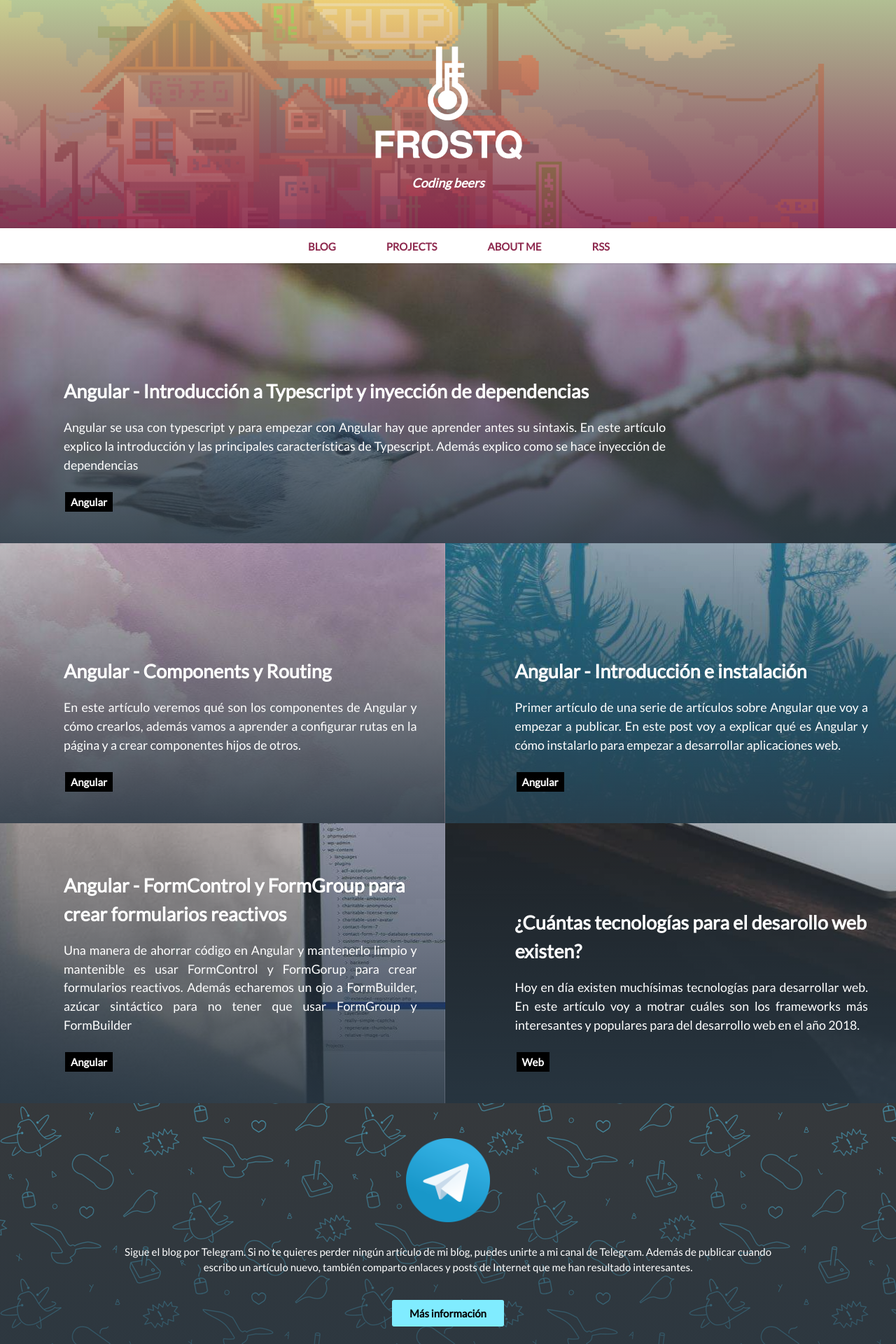
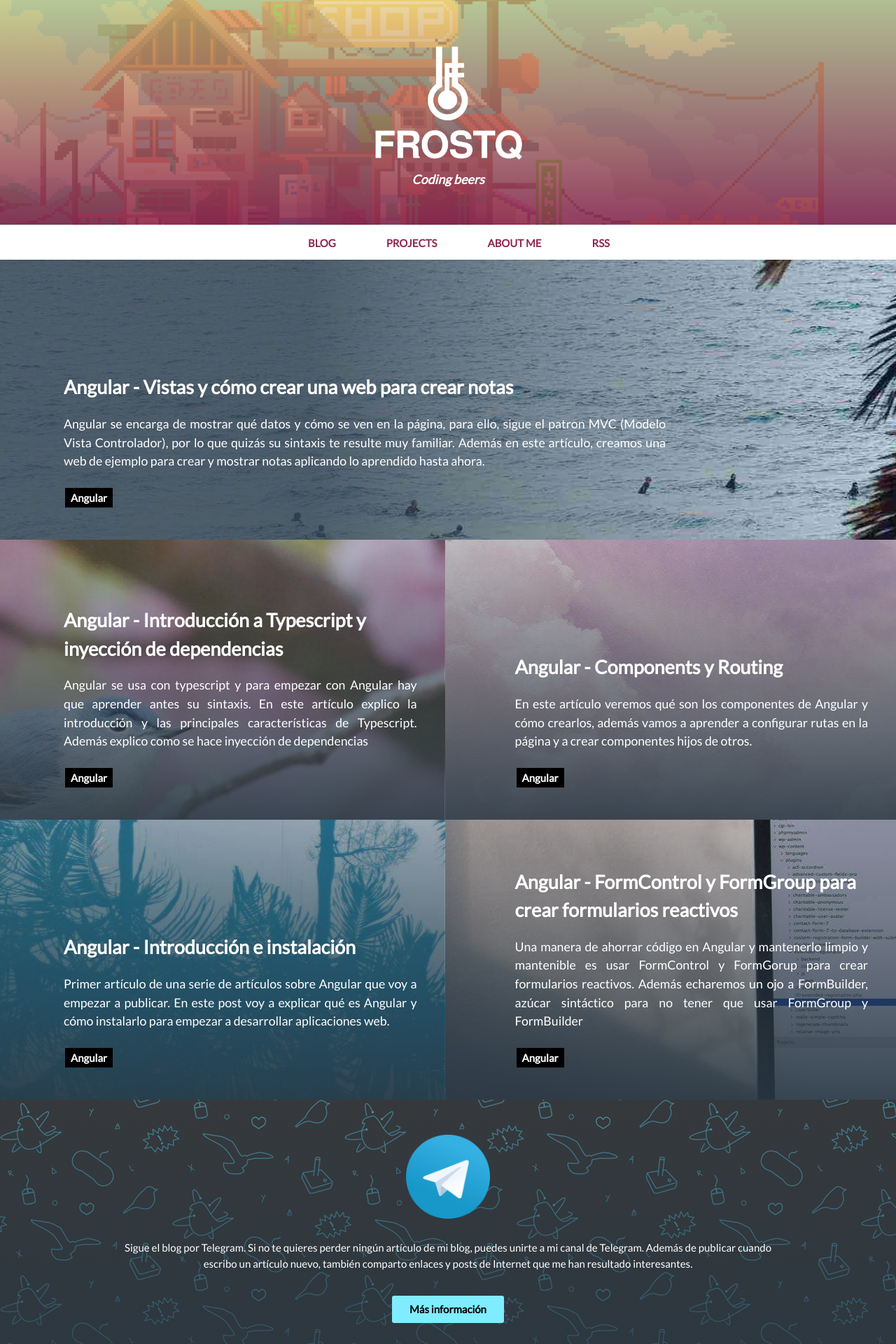
Before and after one commit to diegologs/frostqui.github.io, a Jekyll site: the page built from index.html, in a window 1280 px wide. Shown: the top 1920 px of the page at 70% size. Built offline with Jekyll 4.4.1, drawn with Linux system fonts in a browser that asks for light colours; some web fonts are replaced; some of the changed text lies outside the part shown.

Commit message:
Añadido post sobre Angular, vistas y web de ejemplo

````diff
--- a/_includes/advert_telegram.html
+++ b/_includes/advert_telegram.html
@@ -2,7 +2,7 @@
 
     <div class="advert_info">
 
-        <img class="img-responsive center telegram_img" src="{{site.baseurl}}/images/telegram.png">
+        <img class="img-responsive center telegram_img" src="{{site.baseurl}}/images/telegram.png" alt="Logotipo de Telegram. Únete a mi canal de Telegram t.me/frostqui">
 
         <p class="summary_advert">Sigue el blog por Telegram. Si no te quieres perder ningún artículo de mi blog, puedes unirte a mi canal de Telegram. Además de publicar cuando escribo un artículo nuevo, también comparto enlaces y posts de Internet que me han resultado interesantes.</p>
 
--- a/_includes/post_list_one_column.html
+++ b/_includes/post_list_one_column.html
@@ -1,5 +1,5 @@
 <div class="post_list">
-  <h2 class="latest">Latest stuff</h2>
+  <h2 class="latest">Other stuff</h2>
 
   <div class="posts">
     {% assign counter = 0 %}
--- a/_includes/post_list_two_columns.html
+++ b/_includes/post_list_two_columns.html
@@ -7,7 +7,7 @@
 
       {% assign counter=counter | plus:1 %}
       {% if counter == 1 %}
-      <article class="full post_half_bg" style="background-image: linear-gradient( rgba(52, 68, 83, 0.3), rgba(41, 56, 68, 0.9) ), url({{site.baseurl}}/images/posts/{{post.image}}.jpg)">
+      <article class="full post_half_bg" style="background-image: linear-gradient(to right, rgba(52, 68, 83, 0.85) 35%, rgba(41, 56, 68, 0.15) ), url({{site.baseurl}}/images/posts/{{post.image}}.jpg)">
 
         <div class="half_bottom">
          <h3 class="half_title"> <a class="white" href="{{site.baseurl}}{{post.url}}">{{post.title}}</a></h3>
--- /dev/null
+++ b/_posts/2018-06-12-angular-vistas-bindings.md
@@ -0,0 +1,342 @@
+---
+layout: post
+title: Angular - Vistas y cómo crear una web para crear notas
+meta: Aprendemos cómo funciona las vistas en Angular, además echamos a un vistazo a una web de ejemplo creada con Angular para crear notas
+description: Aprende cómo funciona las vistas en Angular, además echamos a un vistazo a una web de ejemplo creada con Angular para crear notas
+excerpt: Angular se encarga de mostrar qué datos y cómo se ven en la página, para ello, sigue el patron MVC (Modelo Vista Controlador), por lo que quizás su sintaxis te resulte muy familiar. Además en este artículo, creamos una web de ejemplo para crear y mostrar notas aplicando lo aprendido hasta ahora.
+title-page: Vistas en Angular y cómo crear una web de notas
+image: angular-views
+lang: es
+tags: [Angular]
+serie: angular
+
+---
+
+## Introducción
+
+Hasta ahora, si has seguido la [serie de artículos sobre Angular]({{site.baseurl}}/series/angular), sabrás cómo crear componentes y cómo funciona (de forma básica), typescript, pero aún no sabemos cómo mostrar información en la pantalla del navegador, ni como pasar información de la vista al controlador.
+
+En este sentido Angular es muy potente. Con una sintaxis muy parecida a otros sistema de templates o arquitecturas MVC, es capaz de ofrecer
+muchísimas funciones a los programadores. Por ejemplo podemos mostrar o no elementos de la página dependiendo de una variable boolean, o incluso podemos ejecutar directamente en la vista funciones declaradas en el componente.
+
+ <img src="https://i.imgur.com/dAGd758.png" class="responsive-img" alt="">
+
+
+## Vistas
+
+La manera más rápida de mostrar una variable contenida en un controlador es usar la sintaxis:
+
+{% raw %}
+```html
+{{nombre_variable}}
+```
+{% endraw %}
+
+Lo bueno de Angular es que puedes actualizar el valor de esta variable en cualquier momento y automáticamente los cambios se reflejarán en el HTML
+
+Además, también se pueden poner operaciones o llamadas a funciones entre las llaves, por ejemplo:
+
+{% raw %}
+```html
+<p>La suma de 5 y 4 es {{5 + 4}}</p>
+```
+{% endraw %}
+
+O por ejemplo:
+
+{% raw %}
+```html
+<p>getVal()</p>
+```
+{% endraw %}
+
+
+
+### Mostrando arrays
+
+¿Qué pasa si tenemos un array de información?, para este caso Angular viene con unas etiquetas especiales para recorrer arrays o listas:
+
+{% raw %}
+```html
+ <ul>
+    <li *ngFor="let item of nombre_array">
+      {{ item }}
+    </li>
+  </ul>
+```
+{% endraw %}
+
+Es importante poner el * antes del ngFor para que Angular lo detecte adecuandamente. Como ves, dentro del ngFor usamos sintaxis ES6, en concreto hacemos un for each.
+Por último mostramos la varibale item que hemos creado en el bucle.
+
+Cuando Angular sirva la página se encargara de crear un elemento **`<li>`** por cada elemento del array, y dentro de cada uno, mostrará su contenido. Si en lugar de hacer el ngFor dentro un `<li>` lo haces dentro de un **div**, por ejemplo, se creará un div por cada elemento del array.
+
+**¿Y si el array es un array de objetos, como se muestran los atributos de los objetos?** Simplemente al mostrar los elementos del array puedes poner, por ejemplo:
+
+{% raw %}
+```html
+{{ item.atributo }}
+```
+{% endraw %}
+
+Dentro de los bucles, también podemos declarar una variable para alamacenar el valor del índice del elemento:
+
+{% raw %}
+```html
+ <ul>
+    <li *ngFor="let item of nombre_array; let i = index">
+      {{i}}. {{ item }}
+    </li>
+  </ul>
+```
+{% endraw %}
+
+### Mostrar elementos de forma condicional
+
+En ocasiones, necesitamos que un elemento se muestre en pantalla dependiendo de una condición. Esto se consigue por medio de ngIf:
+
+```html
+<div *ngIf="array.length > 3">Esto se muestra si el array tiene menos de 3 elementos</div>
+```
+
+Si por ejemplo, tenemos una variable boolean (true, o false), también podemos motrar contenido o no dependiendo del valor de esa variable:
+
+```html
+<div *ngIf="condicion">Esto se muestra si la variable condicion es true (o distinto de null y undefined)</div>
+```
+
+De esta forma, por ejemplo, podemos mostrar en el navbar, un botón de login si el usuario no está registrado:
+
+```html
+<nav class="navbar navbar-expand-lg navbar-light bg-light">
+  <button class="navbar-toggler" type="button" data-toggle="collapse" data-target="#navbarTogglerDemo03" aria-controls="navbarTogglerDemo03" aria-expanded="false" aria-label="Toggle navigation">
+    <span class="navbar-toggler-icon"></span>
+  </button>
+  <a class="navbar-brand" href="#">Navbar</a>
+
+  <div class="collapse navbar-collapse" id="navbarTogglerDemo03">
+    <ul class="navbar-nav mr-auto mt-2 mt-lg-0">
+      <li class="nav-item active">
+        <a class="nav-link" href="#">Home <span class="sr-only">(current)</span></a>
+      </li>
+      <li class="nav-item">
+        <a class="nav-link" href="#">Link</a>
+      </li>
+      <li class="nav-item">
+        <a class="nav-link disabled" href="#">Disabled</a>
+      </li>
+    </ul>
+    <div class="form-inline my-2 my-lg-0" *ngIf="!user_is_logged">
+      <button class="btn btn-outline-success my-2 my-sm-0" type="submit">Login</button>
+    </div>
+  </div>
+</nav>
+```
+Si te das cuenta, he puesto el **!** antes de la variable de **user_is_logged** para negarlo, es decir, si el usuario no está registrado se mostrará el botón de login.
+
+Dentro de los **if** también podemos llamar a funciones dentro de su controlador, por ejemplo:
+
+```html
+<div *ngIf="getVal() < 3">Ejemplo</div>
+```
+
+### Bindeando estilos y atributos html a variables en el controlador
+
+Para bindear un atributo de una etiqueta htm a una variable que tengamos en el controlador, por ejemplo el src de una imagen:
+
+```html
+<img [src]="imagePath" />
+```
+
+Si queremos, por ejemplo, dinámicamente cambiar el color de fondo de una etiqueta html, pero poniendo el color que tenemos guardado en una variable, se hace así:
+
+```html
+ <div class="circle" [style.background]="color">
+```
+
+Como puedes observar, para los atributos de las etiquetas html se hace poniendo el atributo entre corchetes, y para los estilos también, solo que añadiendo delante style.
+
+## Eventos
+
+Por ejemplo para controlar cuándo el usuario hace click en un botón:
+
+```html
+<button (click)="onClick()">Click me!</button>
+```
+
+Después en el controlador, tenemos que crear una función con el mismo nombre, en este caso, onClick, que será la que se ejecute al pulsar el botón
+
+### Binding en inputs
+
+Para recoger el valor del input mientras escribe el usuario, antes tenemos que asegurarnos que hemos importado el módulo de FormsModule de Angular, en el archivo **app.mudule.ts**, es decir:
+
+```typescript
+import { FormsModule } from '@angular/forms';
+```
+A continuación lo importamos en la sección **imports**. Una vez hecho esto podemos continuar creando los inputs. Para bindear el input con la variable:
+
+```html
+<input [(ngModel)]="name">
+```
+Al usar la sintaxis [(...)] lo que estamos haciendo es two way data binding, el paso de información se hace en dos sentidos: entre el html y el controlador y al revés. Esto quiere decir que
+si actualizamos el valor en el html o en el controlador en el otro sentido se actualizará atuomáticamente.
+
+Para esto necesitamos tener una variable en el controlador llamada name (o con el nombre que le hayamos puesto en el html).
+
+Si ahora muestras la variable **name**, debajo del input, te darás cuenta de que según escribes en el formulario se va mostrando abajo automáticamente:
+
+{% raw %}
+```html
+{{name}}
+```
+
+Otro evento que podemos controlar, por ejemplo, es cuando el usuario levanta una tecla mientras escribe:
+
+```html
+<input [(ngModel)]="name" (keyup)="onKeyup($event)">
+```
+
+{% endraw %}
+
+## Ejemplo práctico
+
+ <img src="https://i.imgur.com/IF2M25f.jpg" class="responsive-img" alt="">
+
+
+Para poner en práctica los conocimientos que hemos aprendido, vamos a realizar una app de prueba que consista en crear notas o recordatorios.
+
+Para empezar creamos el proyecto con angular cli:
+
+```bash
+ng new notas --routing
+```
+
+Esta vez he puesto el parámetro **--routing** para que Angular se encargue de generar también el archivo de rutas. En mi caso he llamado a la aplicación notas.
+
+A continuación lo que hago es **ng serve** para que la aplicación empiece a funcionar mientras desarrollo, por suerte, Angular se recompila cada vez que se guarda un archivo por lo que cada cambio que realices se muestra en la página al instante.
+
+Siguiente paso, generar los componentes que vayamos a necesitar.
+
+En este caso, voy a crear únicamente un componente para mostrar la lista de notas, ya que solo van a tener un título. Si quieres que cada nota tenga una página independiente, tienes que crear otro componente para la vista detalle, con una ruta dinámica, como vimos en [este artículo]({{site.baseurl}}angular-componentes-routing), pero en este caso no lo voy a crear.
+
+```bash
+ng generate component notes
+```
+
+El siguiente paso es meter el componente que acabamos de crear en el archivo con las rutas, en este caso, como acabamos de crear la aplicación, viene vacío:
+
+```typescript
+import { NgModule } from '@angular/core';
+import { Routes, RouterModule } from '@angular/router';
+import { NotesComponent } from './notes/notes.component';
+
+const routes: Routes = [
+  { path: '', component: NotesComponent,  pathMatch: 'full'},
+];
+```
+
+No hay que olvidar importar el componente de las notas. Para este tutorial he puesto que la ruta hacia las notas sea vacía, es decir, la página que aparece según abrimos la aplicación web.
+
+Siguiente paso añadir el <router-outlet></router-outlet> para que se muestren las rutas en la página, en este caso en app.component.html
+
+```html
+<router-outlet></router-outlet>
+```
+
+Si ya viene por defecto al crear la web con angular cli, entonces no hace falta que lo añadas.
+
+Como hemos dicho antes, tenemos que importar también el módulo de formularios (FormsModule) de Angular en el app.module.ts, dentro de la sección imports:
+
+```typescript
+import { FormsModule } from '@angular/forms';
+
+import { BrowserModule } from '@angular/platform-browser';
+import { NgModule } from '@angular/core';
+
+import { AppRoutingModule } from './app-routing.module';
+
+import { AppComponent } from './app.component';
+import { NotesComponent } from './notes/notes.component';
+
+
+@NgModule({
+  declarations: [
+    AppComponent,
+    NotesComponent
+  ],
+  imports: [
+    BrowserModule,
+    AppRoutingModule,
+    FormsModule
+  ],
+  providers: [],
+  bootstrap: [AppComponent]
+})
+export class AppModule { }
+```
+
+### Creando y mostrando notas
+
+Dentro del componente de notas, en el controlador (archivo .ts) voy a crear un array de strings para almacenar las notas (lo inicializo en el constructor para evitar problemas) y otra variable para guardar el texto de la nota que va a ser creada, para ello:
+
+```typescript
+export class NotesComponent implements OnInit {
+
+  notes: string[];
+  note: string;
+
+  constructor() {
+    this.notes = [];
+  }
+
+  ngOnInit() {
+  }
+
+}
+```
+
+Ahora, en el html, recorremos y pintamos las notas y ponemos un input junto a un botón para mostrarlas:
+
+{% raw %}
+```html
+<h1>Notes</h1>
+
+<div class="notes">
+
+<ul>
+  <li *ngFor="let note of notes">{{note}}</li>
+</ul>
+
+<input type="text" [(ngModel)]="note">
+<button (click)="createNote()">Create note</button>
+
+</div>
+```
+{% endraw %}
+
+He bindeado con ngModel el input a la varibale que he creado antes, y he creado un botón con un evento click para crear la nota.
+
+Falta crerar el método en el controlador para crear las notas y meterlas en el array:
+
+```typescript
+  createNote(){
+    this.notes.push(this.note);
+  }
+```
+
+Si miras en la página ahora, y la pruebas, te darás cuenta de que se van creando las notas al pulsar el botón y que además no hace falta repintar o recargar el array porque Angular lo actualiza solo.
+
+Si ahora, añades estilos css en el archivo css del componente, te puede quedar la página así:
+
+ <img src="https://i.imgur.com/NnTQX5Q.png" class="responsive-img" alt="Ejemplo de página hecha siguiendo el turorial">
+
+
+## Conclusiones
+
+En unos minutos hemos hecho una app para crear notas (aunque no se guardan en ningún sitio y al actualizar se pierden), obviamente para este ejemplo de aplicación puede que no nos convenga utilizar Angular, ya que con Javascript puro se puede hacer lo mismo con menos líneas de código y menos peso en los archivos, pero sirve de referencia para ver como funciona lo básico de Angular. En los siguientes artículos seguiremos profundizando en todo lo que Angular puede ofrecer.
+
+Te dejo un par de artículos (en inglés) por si quieres profundizar un poco sobre este tema:
+
+- [Display a Table using Components with Angular 4](https://codeburst.io/display-a-table-using-components-with-angular-4-f13f0971666d)
+
+- [Angular Template Syntax](https://angular.io/guide/template-syntax)
--- a/css/index.css
+++ b/css/index.css
@@ -162,6 +162,9 @@ code {
 
 #header_logo {
   max-width: 240px;
+  position: relative;
+  display: block;
+
 }
 
 #header_slogan {
@@ -566,6 +569,7 @@ footer a {
   padding-bottom: 20px;
 }
 
+
 /*  ------ MEDIA QUERYS ------*/
 
 @media screen and (max-width: 1000px) {
@@ -638,4 +642,9 @@ footer a {
   .telegram_img{
     max-width: 80px;
   }
+
+  .posts_info {
+    padding-left: 10px;
+
+  }
 }
````
Also changed, not shown: _layouts/post.html (line endings or trailing spaces).
